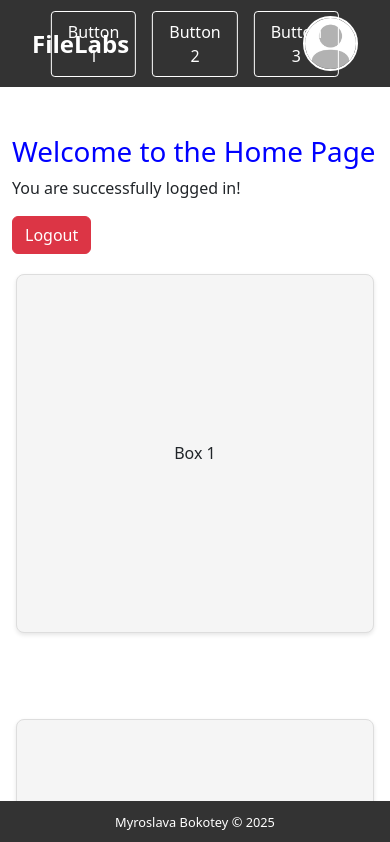
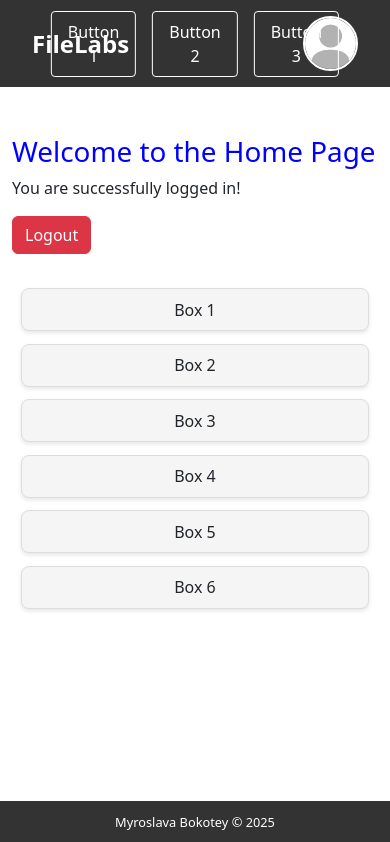
Before and after one commit to mirrosyaa/FileLabs, a React (Create React App) app in the folder client/: page /home in a window 390 px wide. Shown: the top 842 px of the page. Built offline with nearby package versions, Linux system fonts and the light colour scheme; no server answers; sample sign-in values are in the browser's storage.

Commit message:
navb fix

```diff
--- a/client/src/CSS/boxes.css
+++ b/client/src/CSS/boxes.css
@@ -1,19 +1,22 @@
 .boxes-container {
   display: grid;
   grid-template-columns: repeat(3, 1fr);
-  gap: 2%;
-  padding: 2%;
-  margin: 2% auto;
+  gap: 2vh;
+  padding: 2vh;
+  margin: 2vh auto;
   width: 96%;
-  height: 100%;
+  /* Calculate height to fit viewport minus navbar/footer */
+  height: calc(85vh - 200px);
 }
 
 .box {
   background-color: #f5f5f5;
   border: 1px solid #ddd;
   border-radius: 8px;
-  padding: 5%;
-  aspect-ratio: 1 / 1; /* Makes boxes square */
+  /* Remove fixed padding to allow flexible sizing */
+  padding: 1vh;
+  /* Remove aspect-ratio to allow flexible height */
+  height: 100%;
   display: flex;
   align-items: center;
   justify-content: center;
@@ -29,29 +32,20 @@
 @media (max-width: 1200px) {
   .boxes-container {
     width: 98%;
-    gap: 1.5%;
+    gap: 1.5vh;
   }
 }
 
 @media (max-width: 900px) {
   .boxes-container {
     grid-template-columns: repeat(2, 1fr);
-    gap: 3%;
-  }
-
-  .box {
-    padding: 8%;
+    height: calc(90vh - 80px); /* Adjust height for 2 rows */
   }
 }
 
 @media (max-width: 600px) {
   .boxes-container {
     grid-template-columns: 1fr;
-    gap: 4%;
-    padding: 3%;
-  }
-
-  .box {
-    padding: 10%;
+    height: auto; /* Allow scrolling on very small devices */
   }
 }
```
